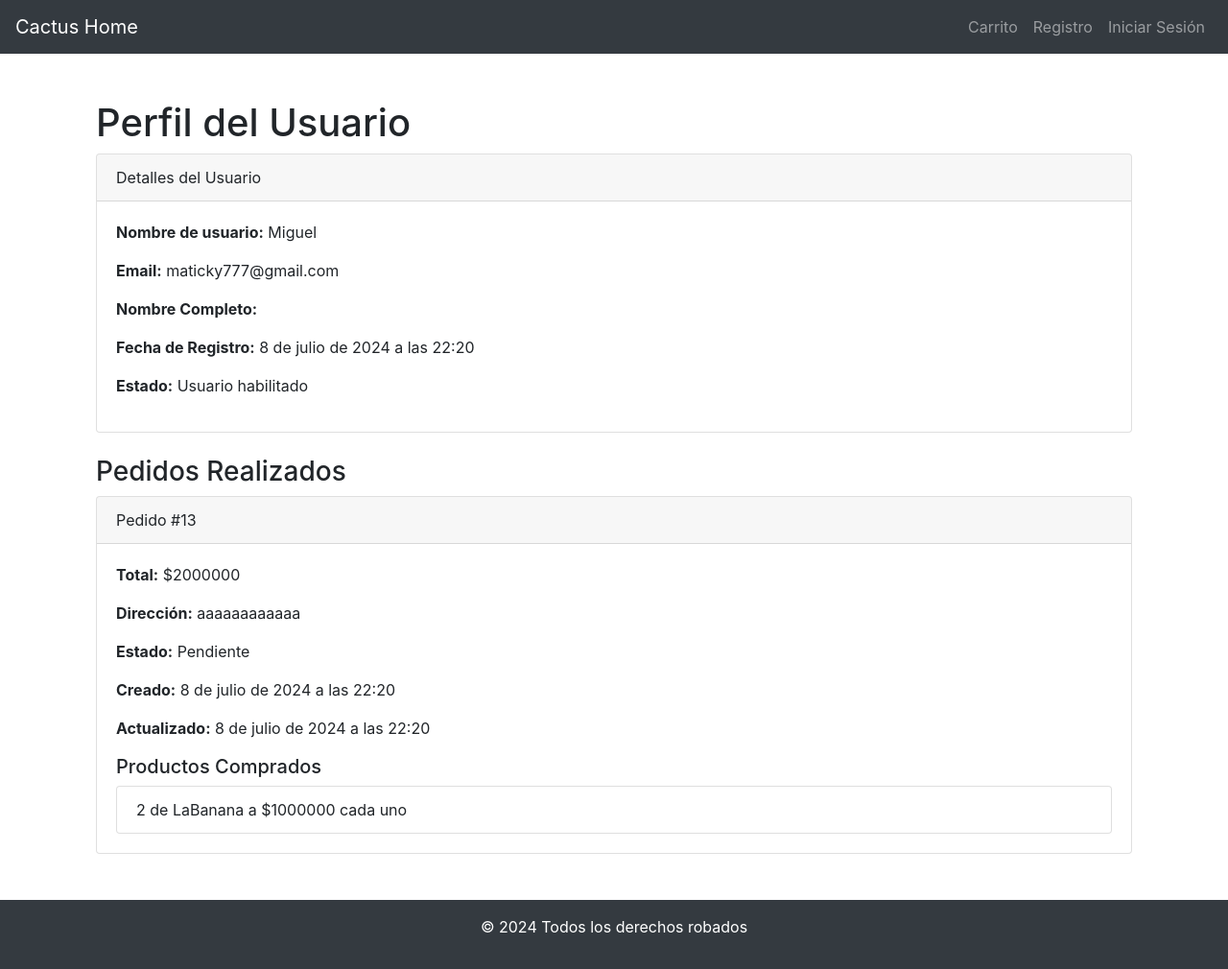
After one commit to CRIISSSSS/growshop, a Django app: page /adm/usuarios/ver/6/ in a window 1280 px wide. The commit adds this page. Shown: the whole page at 96% size. Run offline with Django 5.2, Linux system fonts and the light colour scheme; data comes from the database, SQL or seed files in the repository; both versions use the stored data as it was after the commit; some libraries are stand-ins or nearby versions.

Commit message:
hecho por mi (lucho ktm)

```diff
--- a/aplicacion/forms.py
+++ b/aplicacion/forms.py
@@ -7,7 +7,7 @@ from django.contrib.auth.models import User
 class ProductoForm(forms.ModelForm):
     class Meta:
         model = Producto
-        fields = ['nombre', 'descripcion', 'precio', 'stock', 'imagen', 'categoria']
+        fields = ['nombre', 'descripcion', 'precio', 'stock', 'imagen', 'categoria', 'oculto']
 
 class PedidoForm(forms.ModelForm):
     class Meta:
--- a/aplicacion/models.py
+++ b/aplicacion/models.py
@@ -19,8 +19,7 @@ class Producto(models.Model):
     stock = models.IntegerField(default=0)
     imagen = models.ImageField(upload_to='productos', null=True, blank=True)
     categoria = models.ForeignKey(Categoria, on_delete=models.SET_NULL, null=True, blank=True)
-
-
+    oculto = models.BooleanField(default=False)
 
     def __str__(self):
         return self.nombre
@@ -59,6 +58,12 @@ class Pedido(models.Model):
         ('enviado', 'Enviado'),
         ('entregado', 'Entregado')})
 
+    def save(self, *args, **kwargs):
+        if not self.pk:
+            self.creado = models.DateTimeField(auto_now_add=True)
+        self.actualizado = models.DateTimeField(auto_now=True)
+        super(Pedido, self).save(*args, **kwargs)
+
 class PedidoItem(models.Model):
     pedido = models.ForeignKey(Pedido, on_delete=models.CASCADE)
     producto = models.ForeignKey(Producto, on_delete=models.CASCADE)
@@ -83,3 +88,5 @@ class Seguimiento(models.Model):
 
     def __str__(self):
         return f'Seguimiento de Pedido {self.pedido.id}'
+
+User.add_to_class('baneado', models.BooleanField(default=False))
--- a/aplicacion/templates/aplicacion/admin/listar_productos.html
+++ b/aplicacion/templates/aplicacion/admin/listar_productos.html
@@ -33,7 +33,7 @@
         {% for producto in productos %}
         <tr>
             <td>{{ producto.id }}</td>
-            <td>{{ producto.nombre }}</td>
+            <td {% if producto.oculto %}style="color: red; font-weight: bold;"{% endif %}>{{ producto.nombre }}</td>
             <td>{{ producto.descripcion }}</td>
             <td>${{ producto.precio }}</td>
             <td>{{ producto.stock }}</td>
--- a/aplicacion/templates/aplicacion/admin/listar_usuarios.html
+++ b/aplicacion/templates/aplicacion/admin/listar_usuarios.html
@@ -18,11 +18,12 @@
         {% for usuario in usuarios %}
         <tr>
             <td>{{ usuario.id }}</td>
-            <td>{{ usuario.username }}</td>
+            <td {% if usuario.baneado %}style="color: red; font-weight: bold;"{% endif %}>{{ usuario.username }}</td>
             <td>{{ usuario.email }}</td>
             <td>
                 <a href="{% url 'admin_editar_usuario' usuario.id %}" class="btn btn-warning btn-sm">Editar</a>
                 <a href="{% url 'admin_eliminar_usuario' usuario.id %}" class="btn btn-danger btn-sm">Eliminar</a>
+                <a href="{% url 'admin_ver_usuario' usuario.id %}" class="btn btn-primary btn-sm">Ver</a>
             </td>
         </tr>
         {% endfor %}
--- /dev/null
+++ b/aplicacion/templates/aplicacion/admin/usuario_adminpanel.html
@@ -0,0 +1,52 @@
+{% extends '../base.html' %}
+
+{% block title %}Ver Usuarios{% endblock %}
+
+{% block contenido %}
+<div class="container mt-4">
+    <h1>Perfil del Usuario</h1>
+    <div class="card mb-4">
+        <div class="card-header">
+            Detalles del Usuario
+        </div>
+        <div class="card-body">
+            <p><strong>Nombre de usuario:</strong> {{ usuario.username }}</p>
+            <p><strong>Email:</strong> {{ usuario.email }}</p>
+            <p><strong>Nombre Completo:</strong> {{ usuario.get_full_name }}</p>
+            <p><strong>Fecha de Registro:</strong> {{ usuario.date_joined }}</p>
+            {% if usuario.baneado %}
+                <p><strong>Estado:</strong> Esta baneado</p>
+            {% else %}
+                <p><strong>Estado:</strong> Usuario habilitado</p>
+            {% endif %}
+        </div>
+    </div>
+
+    <h3>Pedidos Realizados</h3>
+    {% for pedido in pedidos %}
+    <div class="card mb-3">
+        <div class="card-header">
+            Pedido #{{ pedido.id }}
+        </div>
+        <div class="card-body">
+            <p><strong>Total:</strong> ${{ pedido.total }}</p>
+            <p><strong>Dirección:</strong> {{ pedido.direccion }}</p>
+            <p><strong>Estado:</strong> {{ pedido.estado }}</p>
+            <p><strong>Creado:</strong> {{ pedido.creado }}</p>
+            <p><strong>Actualizado:</strong> {{ pedido.actualizado }}</p>
+            <h5>Productos Comprados</h5>
+            <ul class="list-group">
+                {% for item in pedido.pedidoitem_set.all %}
+                <li class="list-group-item">
+                    {{ item.cantidad }} de {{ item.producto.nombre }} a ${{ item.precio }} cada uno
+                </li>
+                {% endfor %}
+            </ul>
+        </div>
+    </div>
+    {% empty %}
+    <p>No hay pedidos realizados por este usuario.</p>
+    {% endfor %}
+</div>
+
+{% endblock %}
--- a/aplicacion/templates/aplicacion/bongs.html
+++ b/aplicacion/templates/aplicacion/bongs.html
@@ -6,6 +6,7 @@
 <h1 class="mb-4">Bongs <i id="carrito-icon" class="fas fa-shopping-cart text-muted"></i></h1>
 <div class="row">
     {% for producto in productos %}
+        {% if not producto.oculto %}
         <div class="col-md-4 mb-4">
             <div class="card h-100">
                 {% if producto.imagen %}
@@ -25,6 +26,7 @@
                 </div>
             </div>
         </div>
+        {% endif %}
     {% endfor %}
 </div>
 
--- a/aplicacion/templates/aplicacion/mochilas.html
+++ b/aplicacion/templates/aplicacion/mochilas.html
@@ -6,6 +6,7 @@
 <h1 class="mb-4">Mochilas <i id="carrito-icon" class="fas fa-shopping-cart text-muted"></i></h1>
 <div class="row">
     {% for producto in productos %}
+        {% if not producto.oculto %}
             <div class="col-md-4 mb-4">
                 <div class="card h-100">
                     {% if producto.imagen %}
@@ -25,6 +26,7 @@
                     </div>
                 </div>
             </div>
+        {% endif %}
     {% endfor %}
 </div>
 
--- a/aplicacion/templates/aplicacion/moledores.html
+++ b/aplicacion/templates/aplicacion/moledores.html
@@ -6,6 +6,7 @@
 <h1 class="mb-4">Moledores <i id="carrito-icon" class="fas fa-shopping-cart text-muted"></i></h1>
 <div class="row">
     {% for producto in productos %}
+    {% if not producto.oculto %}
             <div class="col-md-4 mb-4">
                 <div class="card h-100">
                     {% if producto.imagen %}
@@ -25,6 +26,7 @@
                     </div>
                 </div>
             </div>
+        {% endif %}
     {% endfor %}
 </div>
 
--- a/aplicacion/templates/aplicacion/papeleria.html
+++ b/aplicacion/templates/aplicacion/papeleria.html
@@ -6,6 +6,7 @@
 <h1 class="mb-4">Papeleria <i id="carrito-icon" class="fas fa-shopping-cart text-muted"></i></h1>
 <div class="row">
     {% for producto in productos %}
+        {% if not producto.oculto %}
             <div class="col-md-4 mb-4">
                 <div class="card h-100">
                     {% if producto.imagen %}
@@ -25,6 +26,7 @@
                     </div>
                 </div>
             </div>
+        {% endif %}
     {% endfor %}
 </div>
 
--- a/aplicacion/templates/aplicacion/productos/realizar_pedido.html
+++ b/aplicacion/templates/aplicacion/productos/realizar_pedido.html
@@ -25,6 +25,11 @@
         </div>
     </div>
     {% endfor %}
+    {% if usuario.baneado %}
+        <p>Estás baneado, chao pescao</p>
+    {% elif not usuario.baneado  %}
     <button type="submit" class="btn btn-primary">Realizar Pedido</button>
+    {% endif %}
+
 </form>
 {% endblock %}
--- a/aplicacion/urls.py
+++ b/aplicacion/urls.py
@@ -39,6 +39,8 @@ urlpatterns = [
     path('adm/productos/agregar/', views.admin_agregar_producto, name='admin_agregar_producto'),
     path('adm/productos/editar/<int:producto_id>/', views.admin_editar_producto, name='admin_editar_producto'),
     path('adm/productos/eliminar/<int:producto_id>/', views.admin_eliminar_producto, name='admin_eliminar_producto'),
+    path('adm/usuarios/ver/<int:user_id>/', views.admin_ver_usuario, name='admin_ver_usuario'),
+
 ]
 if settings.DEBUG:
     urlpatterns += static(settings.MEDIA_URL, document_root=settings.MEDIA_ROOT)
--- a/aplicacion/views.py
+++ b/aplicacion/views.py
@@ -47,6 +47,10 @@ def realizar_pedido(request):
 
     carrito = get_object_or_404(Carrito, id=carrito_id)
     items = CarritoItem.objects.filter(carrito=carrito)
+    usuario = request.user
+
+    if usuario.baneado:
+        return render(request, 'aplicacion/usuarios/baneado.html')
 
     if request.method == 'POST':
         direccion = request.POST.get('direccion')
@@ -87,11 +91,11 @@ def realizar_pedido(request):
         )
         carrito.delete()
 
-
+        print(usuario.baneado)
         del request.session['carrito_id']
         return redirect('ver_seguimiento', pedido_id=pedido.id)
 
-    return render(request, 'aplicacion/pedidos/realizar_pedido.html', {'items': items})
+    return render(request, 'aplicacion/pedidos/realizar_pedido.html', {'items': items, 'usuario': usuario})
 
 
 def ver_carrito(request):
@@ -224,10 +228,15 @@ def admin_editar_usuario(request, user_id):
 @user_passes_test(is_admin)
 def admin_eliminar_usuario(request, user_id):
     usuario = get_object_or_404(User, id=user_id)
+    tiene_pedidos = Pedido.objects.filter(usuario=usuario).exists()
     if request.method == 'POST':
-        usuario.delete()
+        if tiene_pedidos:
+            usuario.baneado = True
+            usuario.save()
+        else:
+            usuario.delete()
         return redirect('admin_listar_usuarios')
-    return render(request, 'aplicacion/admin/eliminar_usuario.html', {'usuario': usuario})
+    return render(request, 'aplicacion/admin/eliminar_usuario.html', {'usuario': usuario, 'tiene_pedidos': tiene_pedidos})
 
 @user_passes_test(is_admin)
 def admin_listar_seguimientos(request):
@@ -263,18 +272,29 @@ def admin_listar_pedidos(request):
 def admin_ver_pedido(request, pedido_id):
     pedido = get_object_or_404(Pedido, id=pedido_id)
     seguimientos = Seguimiento.objects.filter(pedido=pedido)
+    items = pedido.pedidoitem_set.all()
+
+    for item in items:
+        item.total = item.cantidad * item.precio
 
     if request.method == 'POST':
         estado = request.POST.get('estado')
         descripcion = request.POST.get('descripcion')
+
         Seguimiento.objects.create(
             pedido=pedido,
             estado=estado,
             descripcion=descripcion
         )
+        pedido.estado = estado
+        pedido.save(update_fields=['estado', 'actualizado'])
         return redirect('admin_ver_pedido', pedido_id=pedido.id)
 
-    return render(request, 'aplicacion/admin/ver_pedido.html', {'pedido': pedido, 'seguimientos': seguimientos})
+    return render(request, 'aplicacion/admin/ver_pedido.html', {
+        'pedido': pedido,
+        'seguimientos': seguimientos,
+        'items': items,
+    })
 
 @user_passes_test(is_admin)
 def admin_inicio(request):
@@ -319,7 +339,19 @@ def admin_editar_producto(request, producto_id):
 @user_passes_test(is_admin)
 def admin_eliminar_producto(request, producto_id):
     producto = get_object_or_404(Producto, id=producto_id)
+    tiene_pedidos = PedidoItem.objects.filter(producto=producto).exists()
     if request.method == 'POST':
-        producto.delete()
+        if tiene_pedidos:
+            producto.oculto = True
+            producto.save()
+        else:
+            producto.delete()
         return redirect('admin_listar_productos')
-    return render(request, 'aplicacion/admin/eliminar_producto.html', {'producto': producto})
+    return render(request, 'aplicacion/admin/eliminar_producto.html', {'producto': producto, 'tiene_pedidos': tiene_pedidos})
+
+
+def admin_ver_usuario(request, user_id):
+    usuario = get_object_or_404(User, id=user_id)
+    pedidos = Pedido.objects.filter(usuario=usuario).prefetch_related('pedidoitem_set__producto')
+
+    return render(request, 'aplicacion/admin/usuario_adminpanel.html', {'usuario': usuario, 'pedidos': pedidos})
```
Also changed, not shown: aplicacion/templates/aplicacion/admin/eliminar_producto.html (+16 -7 lines), aplicacion/templates/aplicacion/admin/eliminar_usuario.html (+10 -1 lines), aplicacion/templates/aplicacion/admin/ver_pedido.html (+26 -0 lines), aplicacion/templates/aplicacion/usuarios/baneado.html (added, +10 -0 lines), aplicacion/migrations/0009_alter_pedido_estado_alter_seguimiento_estado.py (added), aplicacion/migrations/0010_producto_oculto_alter_pedido_estado_and_more.py (added), db.sqlite3. Lines whose indentation alone changed are shown as unchanged.
